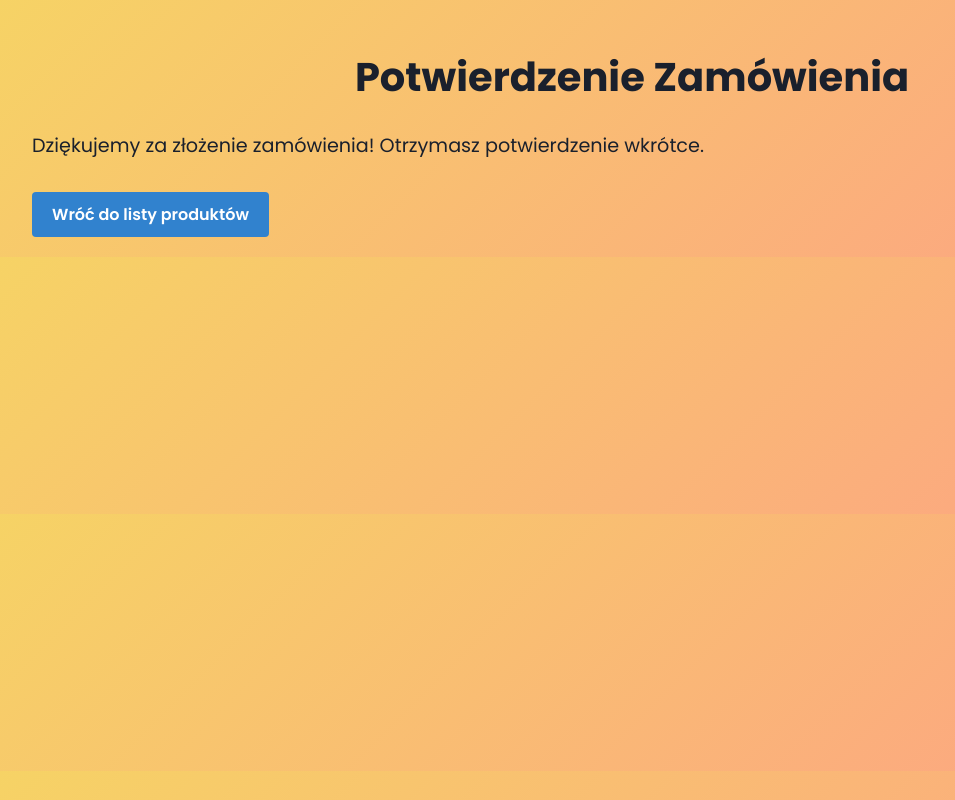
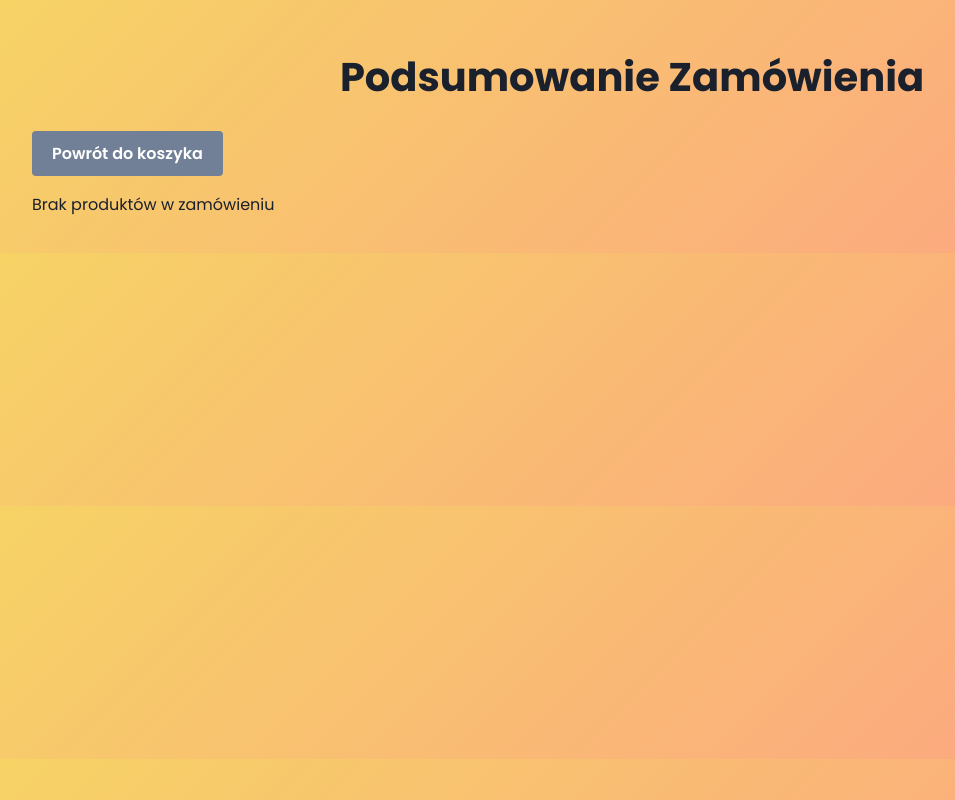
Before and after one commit to YevhenK18/Yevhenii_Kaliush_Frontend_Wroclaw, a React (Create React App) app: page /Yevhenii_Kaliush_Frontend_Wroclaw/order-confirmation in a window 1280 px wide. Shown: the whole page, without its empty margins (8-963 px from the left). Built offline with nearby package versions, Linux system fonts and the light colour scheme.

Commit message:
Fix cart image paths, page refresh, and cart text alignment

```diff
--- a/public/index.html
+++ b/public/index.html
@@ -2,11 +2,24 @@
 <html lang="en">
   <head>
     <meta charset="utf-8" />
+    <link rel="icon" href="%PUBLIC_URL%/favicon.ico" />
     <meta name="viewport" content="width=device-width, initial-scale=1" />
-         <title>React App</title>
-         <link rel="stylesheet" href="https://cdnjs.cloudflare.com/ajax/libs/font-awesome/6.5.1/css/all.min.css" />
+    <meta name="theme-color" content="#000000" />
+    <meta
+      name="description"
+      content="E-commerce frontend application"
+    />
+    <link rel="stylesheet" href="https://cdnjs.cloudflare.com/ajax/libs/font-awesome/5.15.4/css/all.min.css" />
+    <title>Yevhenii Kaliush Frontend Wrocław</title>
+    <script>
+      const basePath = '/Yevhenii_Kaliush_Frontend_Wroclaw';
+      if (window.location.pathname !== basePath && !window.location.pathname.startsWith(basePath + '/')) {
+        window.location.replace(basePath + window.location.pathname);
+      }
+    </script>
   </head>
   <body>
+    <noscript>You need to enable JavaScript to run this app.</noscript>
     <div id="root"></div>
   </body>
 </html>
--- a/src/components/Cart.tsx
+++ b/src/components/Cart.tsx
@@ -7,7 +7,24 @@ const basePath = process.env.PUBLIC_URL || '';
 const Cart = () => {
   const [cart, setCart] = useState<CartItem[]>(() => {
     const savedCart = localStorage.getItem('cart');
-    return savedCart ? JSON.parse(savedCart) : [];
+    if (!savedCart) return [];
+    const parsedCart = JSON.parse(savedCart);
+    // Удаляем basePath из путей, если он уже есть, и добавляем корректный
+    return parsedCart.map((item: CartItem) => ({
+      ...item,
+      product: {
+        ...item.product,
+        image: item.product.image.includes(basePath)
+          ? item.product.image.replace(basePath, '')
+          : item.product.image,
+      },
+    })).map((item: CartItem) => ({
+      ...item,
+      product: {
+        ...item.product,
+        image: `${basePath}${item.product.image}`,
+      },
+    }));
   });
 
   useEffect(() => {
@@ -53,7 +70,7 @@ const Cart = () => {
             {cart.map((item) => (
               <div key={item.product.id} className="cart-item">
                 <img
-                  src={`${basePath}${item.product.image}`}
+                  src={item.product.image}
                   alt={item.product.name}
                   onError={(e) => handleImageError(e, item.product.name)}
                 />
@@ -91,7 +108,7 @@ const Cart = () => {
             ))}
             <p className="cart-total">Całkowity koszt: {getTotal()} PLN</p>
           </div>
-          <Link to="order-summary" className="button btn-blue">
+          <Link to="/order-summary" className="button btn-blue">
             Przejdź do podsumowania
           </Link>
         </>
--- a/src/components/OrderConfirmation.tsx
+++ b/src/components/OrderConfirmation.tsx
@@ -1,17 +1,78 @@
+import { useState, useEffect } from 'react';
 import { Link } from 'react-router-dom';
+import { CartItem } from '../types';
 
-const OrderConfirmation = () => {
+const basePath = process.env.PUBLIC_URL || '';
+
+const OrderSummary = () => {
+  const [cart, setCart] = useState<CartItem[]>(() => {
+    const savedCart = localStorage.getItem('cart');
+    if (!savedCart) return [];
+    const parsedCart = JSON.parse(savedCart);
+    return parsedCart.map((item: CartItem) => ({
+      ...item,
+      product: {
+        ...item.product,
+        image: `${basePath}${item.product.image}`,
+      },
+    }));
+  });
+
+  useEffect(() => {
+    localStorage.setItem('cart', JSON.stringify(cart));
+  }, [cart]);
+
+  const getTotal = () => {
+    return cart.reduce((total, item) => {
+      const price = item.product.price.main + item.product.price.fractional / 100;
+      return total + price * item.quantity;
+    }, 0).toFixed(2);
+  };
+
+  const handleConfirmOrder = () => {
+
+    localStorage.setItem('cart', JSON.stringify([]));
+  };
+
   return (
     <div className="container">
-      <h1>Potwierdzenie Zamówienia</h1>
-      <p style={{ fontSize: '1.2rem', color: '#1a202c', marginBottom: '2rem' }}>
-        Dziękujemy za złożenie zamówienia! Otrzymasz potwierdzenie wkrótce.
-      </p>
-      <Link to="/" className="button btn-blue">
-        Wróć do listy produktów
+      <h1>Podsumowanie Zamówienia</h1>
+      <Link to="/cart" className="button btn-gray">
+        Powrót do koszyka
       </Link>
+      {cart.length === 0 ? (
+        <p>Brak produktów w zamówieniu</p>
+      ) : (
+        <>
+          <div className="cart">
+            {cart.map((item) => (
+              <div key={item.product.id} className="cart-item">
+                <img
+                  src={item.product.image}
+                  alt={item.product.name}
+                  onError={(e) => e.currentTarget.src = `${basePath}/assets/images/placeholder.jpg`}
+                />
+                <div className="cart-item-details">
+                  <h2>{item.product.name}</h2>
+                  <p>
+                    Cena jednostkowa: {item.product.price.main},{item.product.price.fractional.toString().padStart(2, '0')} PLN
+                  </p>
+                  <p>Ilość: {item.quantity}</p>
+                  <p>
+                    Suma: {((item.product.price.main + item.product.price.fractional / 100) * item.quantity).toFixed(2)} PLN
+                  </p>
+                </div>
+              </div>
+            ))}
+            <p className="cart-total">Całkowity koszt: {getTotal()} PLN</p>
+          </div>
+          <Link to="/order-confirmation" className="button btn-blue" onClick={handleConfirmOrder}>
+            Potwierdź zamówienie
+          </Link>
+        </>
+      )}
     </div>
   );
 };
 
-export default OrderConfirmation;
+export default OrderSummary;
```
Also changed, not shown: public/404.html (+3 -7 lines). Lines whose indentation alone changed are shown as unchanged.
